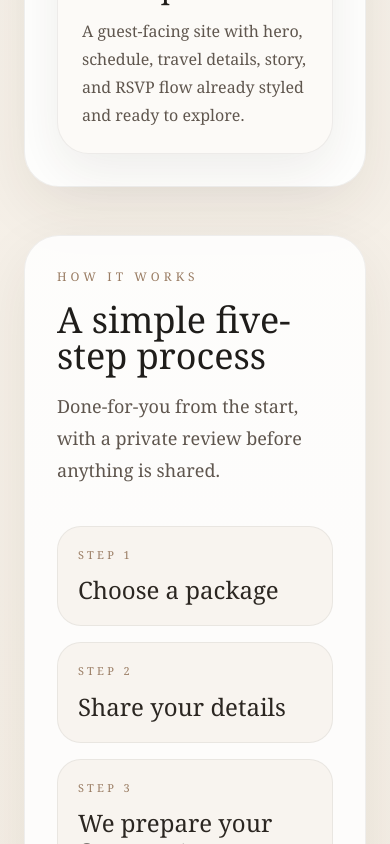
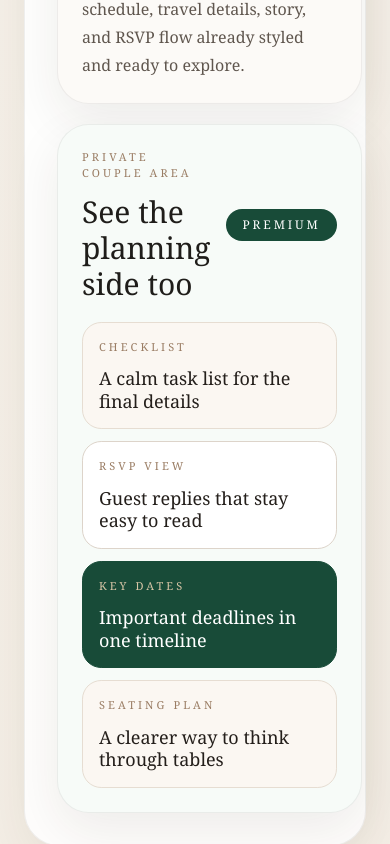
Before and after one commit to dh1612/wedding-website-platform, a Next.js app: page / in a window 390 px wide. Shown: the part 2780-3624 px from the top of the page. Built offline with nearby package versions, Linux system fonts and the light colour scheme.

Commit message:
Improve couple area preview and show portal features visually

```diff
--- a/app/couple-area/page.tsx
+++ b/app/couple-area/page.tsx
@@ -15,6 +15,11 @@ const featureCards = [
     title: "Dates & Timeline",
     copy:
       "See key dates together, from RSVP reminders to final payments and the wedding week."
+  },
+  {
+    title: "Seating Plan",
+    copy:
+      "Start thinking visually about tables, guest groups, and where everyone will feel most comfortable."
   }
 ];
 
@@ -103,7 +108,7 @@ export default function CoupleAreaPage() {
 
             <div className="rounded-[1.8rem] border border-black/6 bg-[#fcfaf7] p-6 shadow-[0_18px_50px_rgba(52,35,24,0.06)]">
               <p className="text-[11px] uppercase tracking-[0.28em] text-[#9a7d64]">Screen 2</p>
-              <h3 className="mt-3 text-2xl">Guest overview</h3>
+              <h3 className="mt-3 text-2xl">RSVP overview</h3>
               <div className="mt-5 rounded-[1.3rem] border border-[#d8cfc5] bg-white p-5">
                 <div className="grid gap-3 sm:grid-cols-3">
                   <div className="rounded-[1rem] bg-[#edf6f2] p-4">
@@ -120,8 +125,8 @@ export default function CoupleAreaPage() {
                   </div>
                 </div>
                 <div className="mt-4 rounded-[1rem] border border-[#e8ddd0] bg-[#faf7f2] px-4 py-3">
-                  <p className="text-sm font-medium text-[#184b38]">Guest list stays easy to scan</p>
-                  <p className="mt-2 text-sm text-[#6f665e]">Guest replies stay organised without needing to manage separate spreadsheets.</p>
+                  <p className="text-sm font-medium text-[#184b38]">Replies stay easy to follow</p>
+                  <p className="mt-2 text-sm text-[#6f665e]">Guest responses stay organised without needing to manage separate spreadsheets.</p>
                 </div>
               </div>
             </div>
@@ -146,12 +151,39 @@ export default function CoupleAreaPage() {
                 </div>
               </div>
             </div>
+
+            <div className="rounded-[1.8rem] border border-black/6 bg-[#fcfaf7] p-6 shadow-[0_18px_50px_rgba(52,35,24,0.06)] xl:col-span-3">
+              <p className="text-[11px] uppercase tracking-[0.28em] text-[#9a7d64]">Screen 4</p>
+              <h3 className="mt-3 text-2xl">Seating plan view</h3>
+              <div className="mt-5 rounded-[1.3rem] border border-[#d8cfc5] bg-white p-5">
+                <div className="grid gap-4 md:grid-cols-3">
+                  {[
+                    { name: "Top Table", guests: "6 seats", tone: "bg-[#184b38] text-white border-[#184b38]" },
+                    { name: "Family Table", guests: "8 seats", tone: "bg-[#faf7f2] text-[#241f1b] border-[#e8ddd0]" },
+                    { name: "Friends Table", guests: "10 seats", tone: "bg-[#faf7f2] text-[#241f1b] border-[#e8ddd0]" }
+                  ].map((table) => (
+                    <div
+                      key={table.name}
+                      className={`rounded-[1.2rem] border p-5 ${table.tone}`}
+                    >
+                      <p className="text-[11px] uppercase tracking-[0.24em] opacity-80">Table</p>
+                      <p className="mt-3 text-xl">{table.name}</p>
+                      <p className="mt-2 text-sm opacity-80">{table.guests}</p>
+                    </div>
+                  ))}
+                </div>
+                <div className="mt-4 rounded-[1rem] border border-[#e8ddd0] bg-[#faf7f2] px-4 py-3">
+                  <p className="text-sm font-medium text-[#184b38]">A visual starting point for table planning</p>
+                  <p className="mt-2 text-sm text-[#6f665e]">Couples can think through groupings, awkward combinations, and top table choices before finalising the room plan.</p>
+                </div>
+              </div>
+            </div>
           </div>
         </div>
       </section>
 
       <section className="mx-auto w-full max-w-6xl px-6 py-6 lg:px-8 lg:py-10">
-        <div className="grid gap-6 md:grid-cols-3">
+        <div className="grid gap-6 md:grid-cols-2 xl:grid-cols-4">
           {featureCards.map((card) => (
             <div
               key={card.title}
--- a/app/page.tsx
+++ b/app/page.tsx
@@ -57,6 +57,32 @@ const trustCards = [
 ];
 
 const featuredThemes = weddingThemes.slice(0, 3);
+const portalPreviewCards = [
+  {
+    label: "Checklist",
+    title: "A calm task list for the final details",
+    copy: "Keep reminders, last checks, and wedding-week notes together in one place.",
+    tone: "soft"
+  },
+  {
+    label: "RSVP View",
+    title: "Guest replies that stay easy to read",
+    copy: "Track attending, pending, and declined guests without managing separate spreadsheets.",
+    tone: "white"
+  },
+  {
+    label: "Key Dates",
+    title: "Important deadlines in one timeline",
+    copy: "See RSVP reminders, supplier payments, and final wedding-week tasks at a glance.",
+    tone: "dark"
+  },
+  {
+    label: "Seating Plan",
+    title: "A clearer way to think through tables",
+    copy: "Visual table planning helps couples place groups more confidently before finalising the room.",
+    tone: "soft"
+  }
+];
 
 export default function MarketingHomePage() {
   return (
@@ -213,13 +239,20 @@ export default function MarketingHomePage() {
               >
                 View Full Example
               </Link>
+              <Link
+                href="/couple-area"
+                className="inline-flex items-center justify-center rounded-full border border-[#d8cfc5] bg-white px-7 py-3.5 text-sm font-medium text-[#4e453f] transition hover:bg-[#faf7f2]"
+              >
+                See Couple Area Preview
+              </Link>
             </div>
+            <div className="grid gap-5">
               <Link
                 href={exampleHref}
                 className="overflow-hidden rounded-[2rem] border border-black/6 bg-[#fcfaf7] shadow-[0_18px_50px_rgba(52,35,24,0.08)] transition hover:-translate-y-1 hover:shadow-[0_24px_60px_rgba(52,35,24,0.12)]"
               >
                 <div
-                className="h-[320px] w-full bg-cover bg-center"
+                  className="h-[240px] w-full bg-cover bg-center"
                   style={{
                     backgroundImage:
                       "url('https://images.unsplash.com/photo-1546986294-d9cdc4873420?auto=format&fit=crop&fm=jpg&q=80&w=1200')"
@@ -227,7 +260,7 @@ export default function MarketingHomePage() {
                 />
                 <div className="p-6">
                   <p className="text-[11px] uppercase tracking-[0.28em] text-[#9a7d64]">
-                  Preview
+                    Public Website Example
                   </p>
                   <h3 className="mt-3 text-3xl">Aegean destination example</h3>
                   <p className="mt-3 text-base leading-7 text-[#5f564e]">
@@ -235,6 +268,47 @@ export default function MarketingHomePage() {
                   </p>
                 </div>
               </Link>
+
+              <Link
+                href="/couple-area"
+                className="rounded-[2rem] border border-black/6 bg-[#f7fbf8] p-6 shadow-[0_18px_50px_rgba(52,35,24,0.08)] transition hover:-translate-y-1 hover:shadow-[0_24px_60px_rgba(52,35,24,0.12)]"
+              >
+                <div className="flex items-center justify-between gap-4">
+                  <div>
+                    <p className="text-[11px] uppercase tracking-[0.28em] text-[#9a7d64]">
+                      Private Couple Area
+                    </p>
+                    <h3 className="mt-3 text-3xl">See the planning side too</h3>
+                  </div>
+                  <span className="rounded-full bg-[#184b38] px-4 py-2 text-xs font-medium uppercase tracking-[0.24em] text-white">
+                    Premium
+                  </span>
+                </div>
+                <div className="mt-5 grid gap-3 sm:grid-cols-2">
+                  {portalPreviewCards.map((card) => (
+                    <div
+                      key={card.label}
+                      className={`rounded-[1.2rem] border p-4 ${
+                        card.tone === "dark"
+                          ? "border-[#184b38] bg-[#184b38] text-white"
+                          : card.tone === "white"
+                            ? "border-[#ddd4ca] bg-white text-[#241f1b]"
+                            : "border-[#e6ddd2] bg-[#fbf7f2] text-[#241f1b]"
+                      }`}
+                    >
+                      <p
+                        className={`text-[11px] uppercase tracking-[0.28em] ${
+                          card.tone === "dark" ? "text-[#d8c6a7]" : "text-[#9a7d64]"
+                        }`}
+                      >
+                        {card.label}
+                      </p>
+                      <p className="mt-3 text-lg leading-tight">{card.title}</p>
+                    </div>
+                  ))}
+                </div>
+              </Link>
+            </div>
           </div>
         </div>
       </section>
```
Lines whose indentation alone changed are shown as unchanged.
